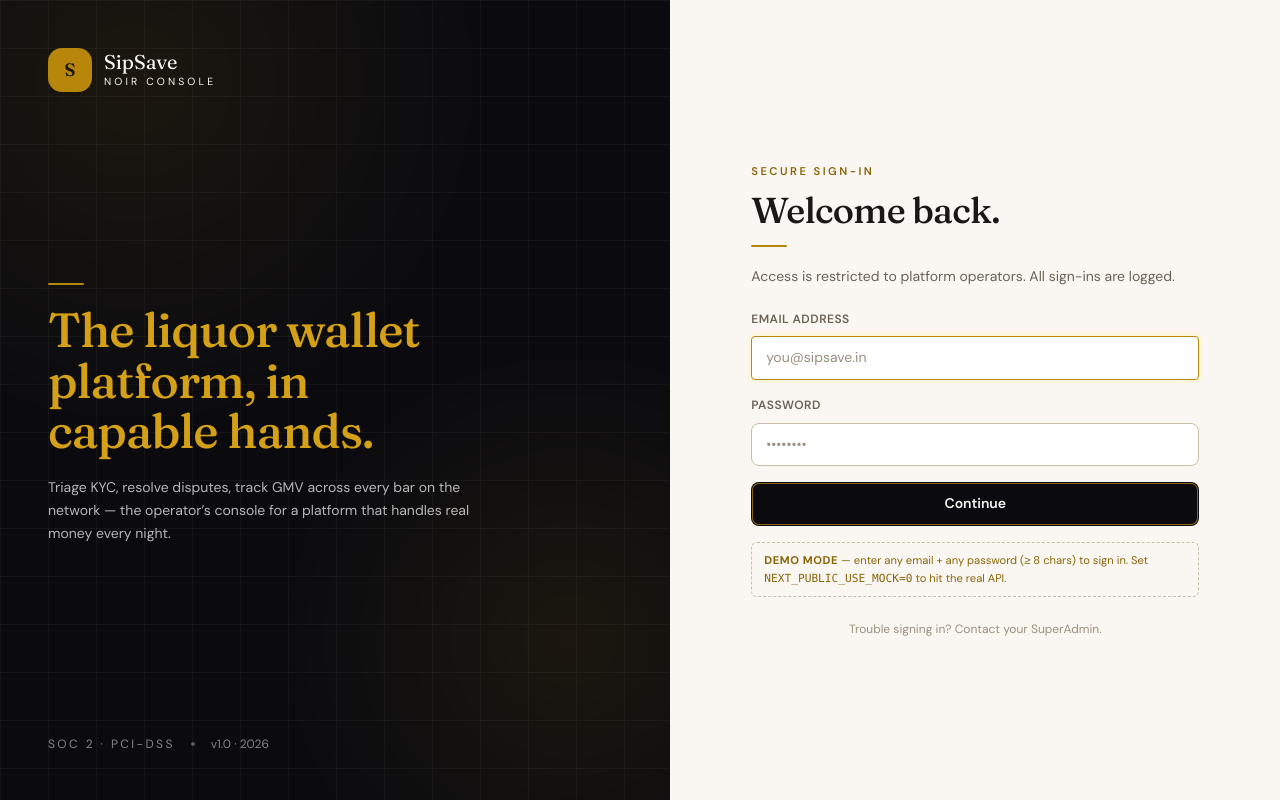
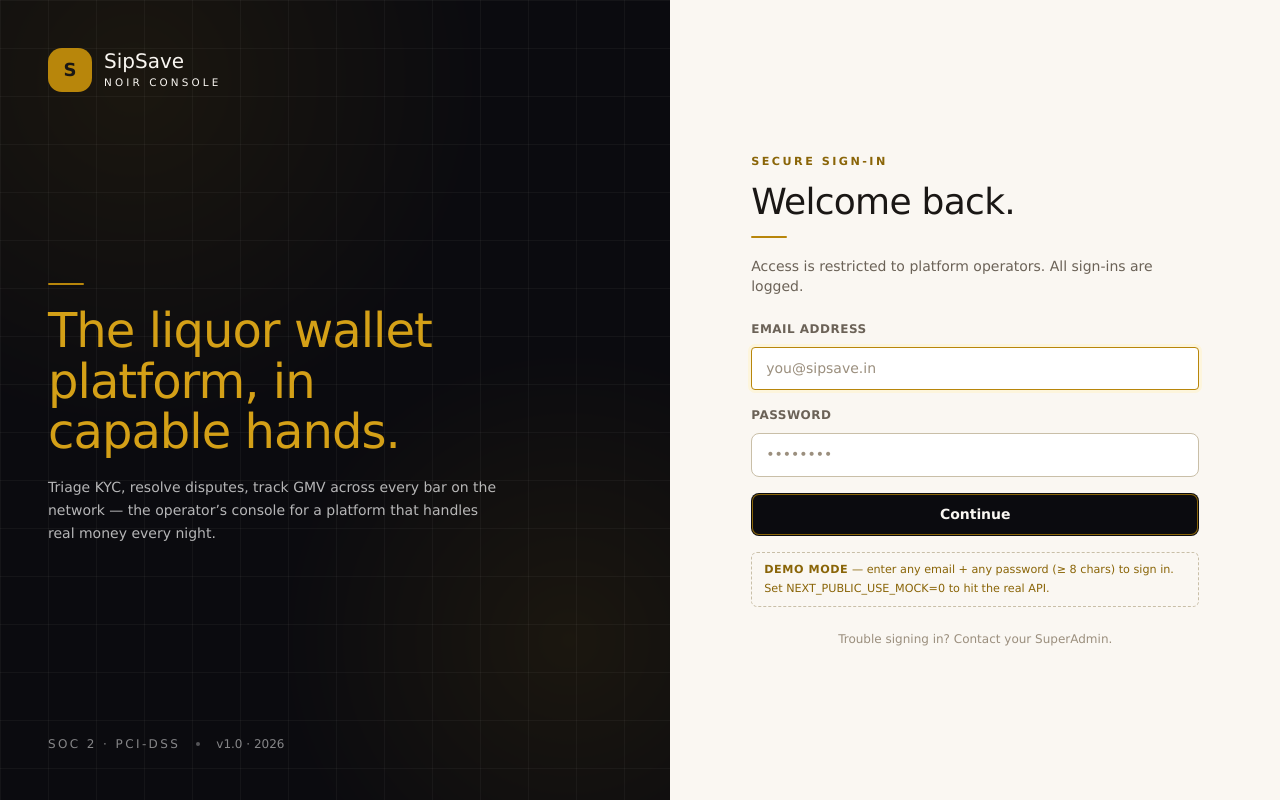
Before and after one commit to tbs-sunilc/LiquorBarAdmin, a Next.js app: page /login in a window 1280 px wide. Built offline with nearby package versions, Linux system fonts and the light colour scheme; no server answers.

Commit message:
submit changes of design

```diff
--- a/src/app/(admin)/page.tsx
+++ b/src/app/(admin)/page.tsx
@@ -44,14 +44,14 @@ export default function AdminHomePage() {
 
   if (loading) return (
     <div className="space-y-8">
-      <PageHeader title="Platform Dashboard" subtitle="Loading platform snapshot…" />
+      <PageHeader title="Dashboard" subtitle="Loading platform snapshot…" />
       <SkeletonCards count={8} />
     </div>
   );
 
   if (error || !data) return (
     <div className="space-y-6">
-      <PageHeader title="Platform Dashboard" />
+      <PageHeader title="Dashboard" />
       <ErrorBanner>{error || 'No data available'}</ErrorBanner>
     </div>
   );
@@ -63,7 +63,7 @@ export default function AdminHomePage() {
       <header className="flex items-center justify-between gap-4">
         <PageHeader
           eyebrow="Real-time operations overview"
-          title="Platform Dashboard"
+          title="Dashboard"
           subtitle={<>Last updated <span className="font-numeric">just now</span></>}
         />
         <div className="flex items-center gap-3">
--- a/src/app/globals.css
+++ b/src/app/globals.css
@@ -55,9 +55,9 @@
   --color-info-tint:      #E0E8F2;
 
   /* Typography */
-  --font-display: var(--font-fraunces), 'Fraunces', ui-serif, Georgia, serif;
-  --font-sans:    var(--font-dm-sans), 'DM Sans', system-ui, -apple-system, sans-serif;
-  --font-mono:    'JetBrains Mono', ui-monospace, 'SF Mono', Menlo, monospace;
+  --font-display: "Verdana", Geneva, sans-serif;
+  --font-sans:    "Verdana", Geneva, sans-serif;
+  --font-mono:    "Verdana", Geneva, sans-serif;
 
   --text-xs:     0.75rem;    /* 12px */
   --text-sm:     0.875rem;   /* 14px */
--- a/src/app/layout.tsx
+++ b/src/app/layout.tsx
@@ -1,29 +1,15 @@
 import type { Metadata } from 'next';
-import { DM_Sans, Fraunces } from 'next/font/google';
 import './globals.css';
-
-const fraunces = Fraunces({
-  subsets: ['latin'],
-  variable: '--font-fraunces',
-  display: 'swap',
-  axes: ['SOFT', 'WONK', 'opsz'],
-});
-
-const dmSans = DM_Sans({
-  subsets: ['latin'],
-  variable: '--font-dm-sans',
-  display: 'swap',
-});
 
 export const metadata: Metadata = {
   title: 'SipSave Admin',
-  description: 'Platform control panel — KYC, disputes, subscriptions, analytics',
+  description: 'Platform control panel - KYC, disputes, subscriptions, analytics',
 };
 
 export default function RootLayout({ children }: Readonly<{ children: React.ReactNode }>) {
   return (
-    <html lang="en" className={`${fraunces.variable} ${dmSans.variable}`}>
-      <body className="antialiased">{children}</body>
+    <html lang="en">
+      <body className="antialiased font-sans">{children}</body>
     </html>
   );
 }
--- a/src/components/ui.tsx
+++ b/src/components/ui.tsx
@@ -25,7 +25,7 @@ export function PageHeader({
             {eyebrow}
           </p>
         )}
-        <h1 className="font-display text-4xl leading-tight text-ink text-balance">{title}</h1>
+        <h1 className="font-sans-ui text-3xl font-bold leading-tight text-ink text-balance">{title}</h1>
         <span className="gold-rule mt-3 mb-3" aria-hidden="true" />
         {subtitle && <p className="text-sm text-muted text-pretty">{subtitle}</p>}
       </div>
@@ -101,7 +101,7 @@ export function Card({
       {(title || action) && (
         <header className="flex items-center justify-between gap-3 px-5 pt-5 pb-3">
           <div>
-            {title && <h2 className="font-display text-lg text-ink leading-snug">{title}</h2>}
+            {title && <h2 className="font-sans-ui text-lg font-bold text-ink leading-snug">{title}</h2>}
             {subtitle && <p className="text-xs text-muted mt-0.5">{subtitle}</p>}
           </div>
           {action}
@@ -150,7 +150,7 @@ export function EmptyState({
       <div className="w-14 h-14 rounded-full bg-accent-tint flex items-center justify-center text-accent-lo text-2xl mb-4" aria-hidden="true">
         {icon}
       </div>
-      <h3 className="font-display text-xl text-ink">{title}</h3>
+      <h3 className="font-sans-ui text-xl font-bold text-ink">{title}</h3>
       <span className="gold-rule my-3" aria-hidden="true" />
       {description && <p className="text-sm text-muted max-w-sm">{description}</p>}
       {cta && <div className="mt-5">{cta}</div>}
```
